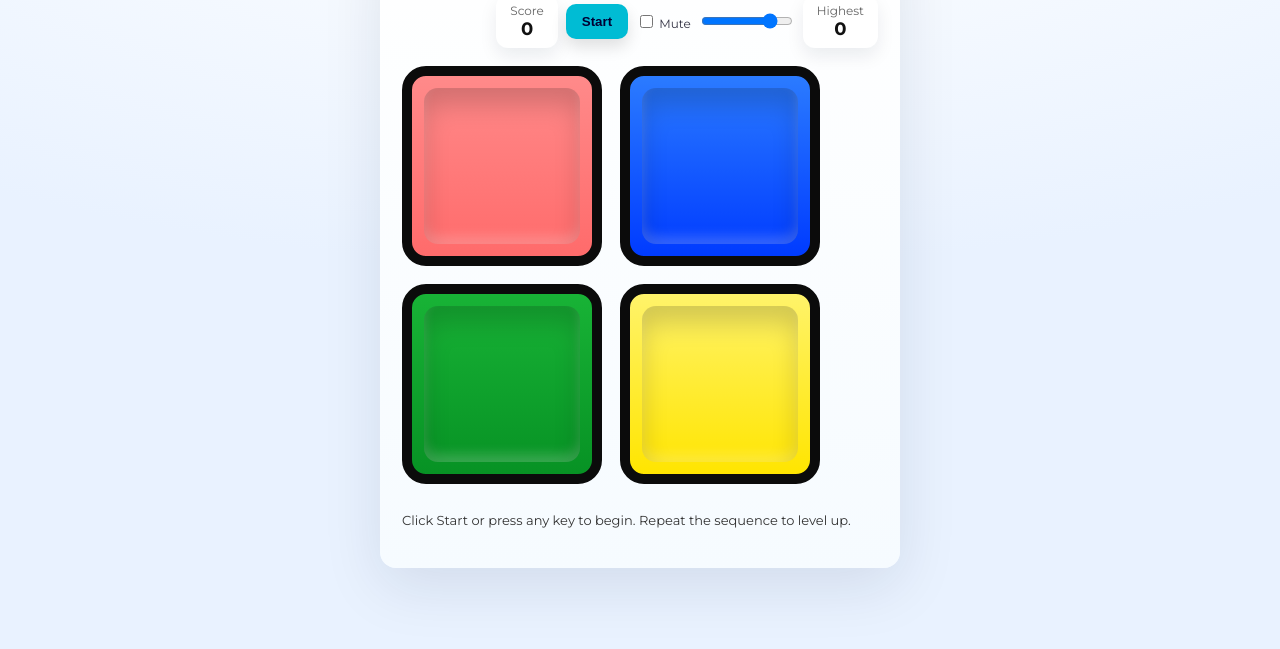
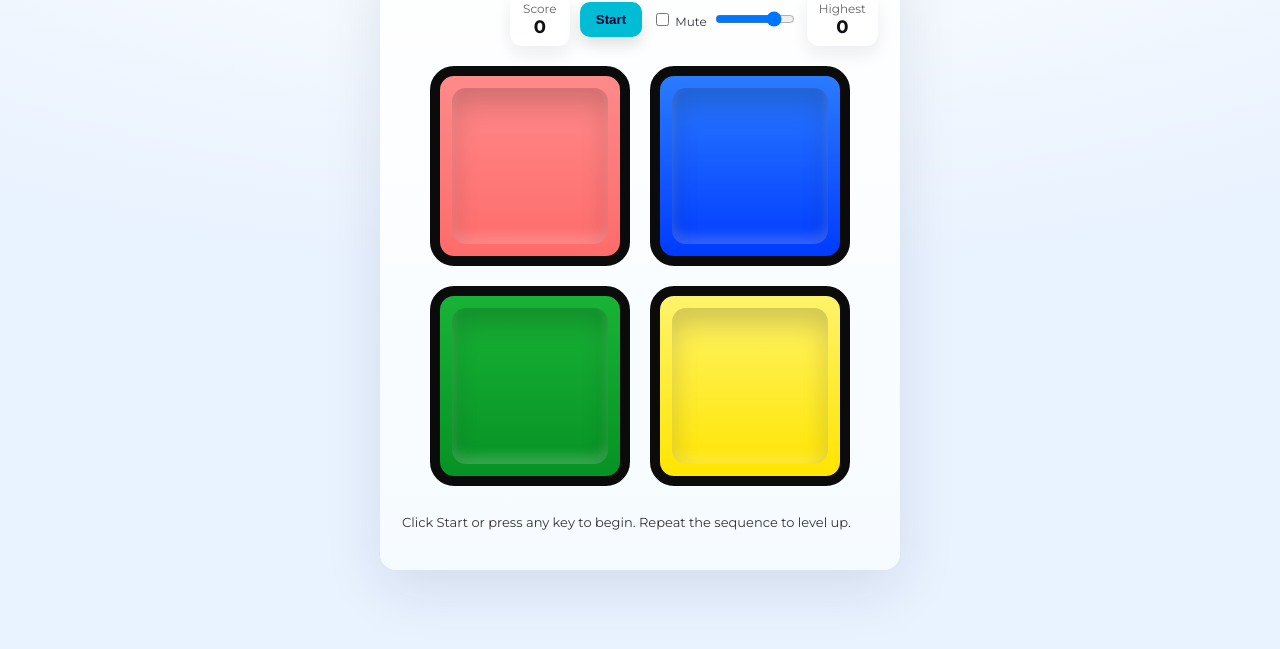
Before and after one commit to raj-banka/Simon-Game, a plain HTML site: page index.html in a window 1280 px wide. Shown: the part 151-800 px from the top of the page. Drawn offline with Linux system fonts and the light colour scheme.

Commit message:
fix: styling

```diff
--- a/simon.css
+++ b/simon.css
@@ -33,19 +33,22 @@ body{
     align-items:center;
 }
 .top h1{margin:0;font-size:28px;letter-spacing:0.3px;color:var(--ink);text-align:center}
-.controls{display:flex;gap:8px;align-items:center;justify-self:end;flex-wrap:wrap}
-.score,.highscore{background:var(--panel);padding:8px 14px;border-radius:12px;box-shadow:0 8px 18px rgba(15,30,50,0.08);text-align:center}
+.controls{display:flex;gap:10px;align-items:center;justify-self:end;flex-wrap:wrap}
+.controls > *{flex:0 0 auto}
+.score,.highscore{background:var(--panel);padding:8px 12px;border-radius:12px;box-shadow:0 8px 18px rgba(15,30,50,0.08);text-align:center;min-width:60px}
 .score .label,.highscore .label{font-size:12px;color:#666}
 #level,#highS{font-weight:700;font-size:18px}
 
 #start{background:var(--accent);color:#003; border:none;padding:10px 16px;border-radius:10px;cursor:pointer;font-weight:700;box-shadow:0 8px 16px rgba(0,0,0,0.12)}
 #start:active{transform:translateY(1px)}
 
-.sound{display:flex;align-items:center;gap:8px}
-.sound input[type="range"]{width:92px}
+.sound{display:flex;align-items:center;gap:6px}
+.sound input[type="range"]{width:80px}
+.sound input[type="range"]::-webkit-slider-thumb{background:var(--accent)}
+.sound input[type="range"]::-moz-range-thumb{background:var(--accent)}
 .mute{font-size:12px;color:#334}
 
-.board{display:grid;grid-template-columns: repeat(2, var(--pad-size));grid-gap:18px;align-items:center;justify-items:center;margin:18px auto 28px auto}
+.board{display:grid;grid-template-columns: repeat(2, var(--pad-size));grid-gap:20px;align-items:center;justify-items:center;justify-content:center;margin:20px auto 28px auto}
 .pad{width:var(--pad-size);height:var(--pad-size);border-radius:24px;border:10px solid #0b0b0b;cursor:pointer;outline:none;transition:filter .12s, transform .12s, box-shadow .08s;position:relative;overflow:hidden}
 .pad:focus{box-shadow:0 0 0 6px rgba(0,188,212,0.12)}
 .pad:active{transform:scale(.98)}
@@ -66,7 +69,7 @@ body{
 @media (max-width:700px){
     .app{max-width:360px;padding:14px}
     .top h1{font-size:20px}
-    .controls{flex-direction:column;gap:8px;align-items:flex-start}
+    .controls{justify-self:center}
     .board{grid-gap:12px}
 }
 
```
